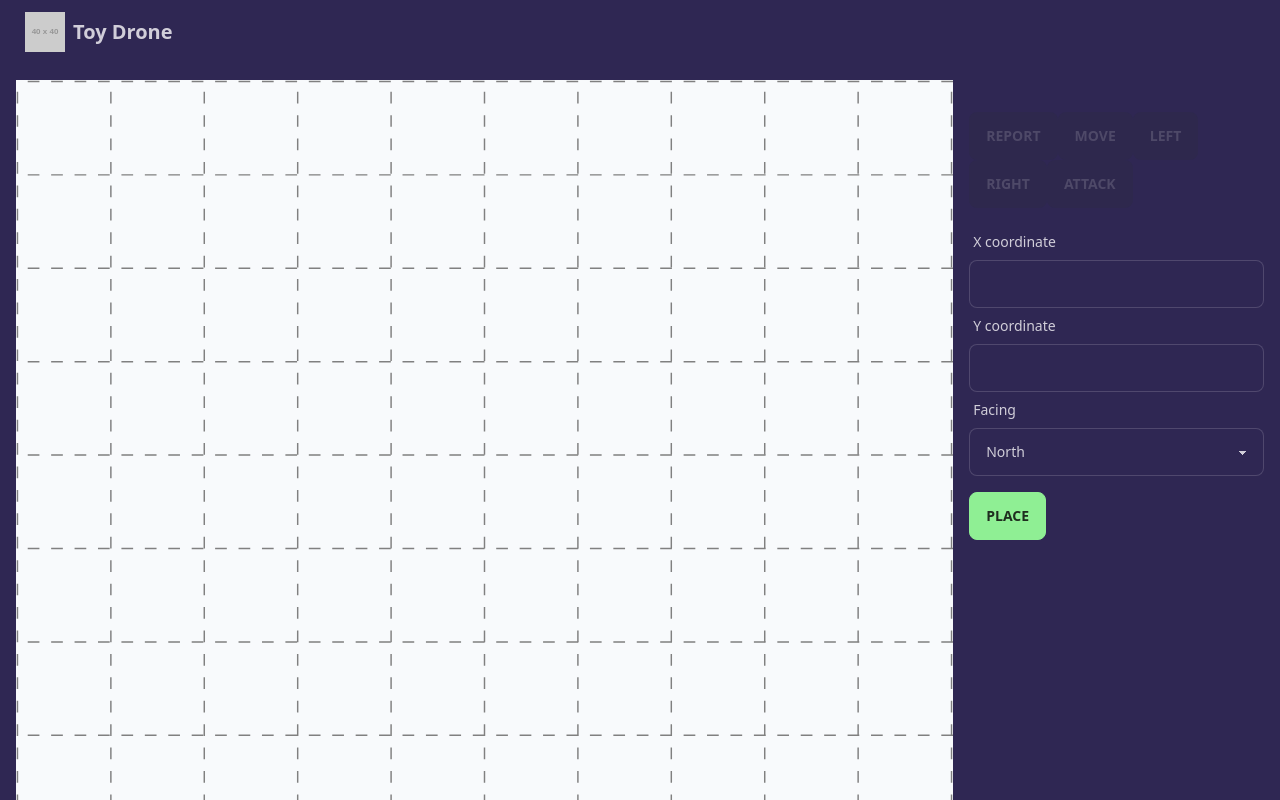
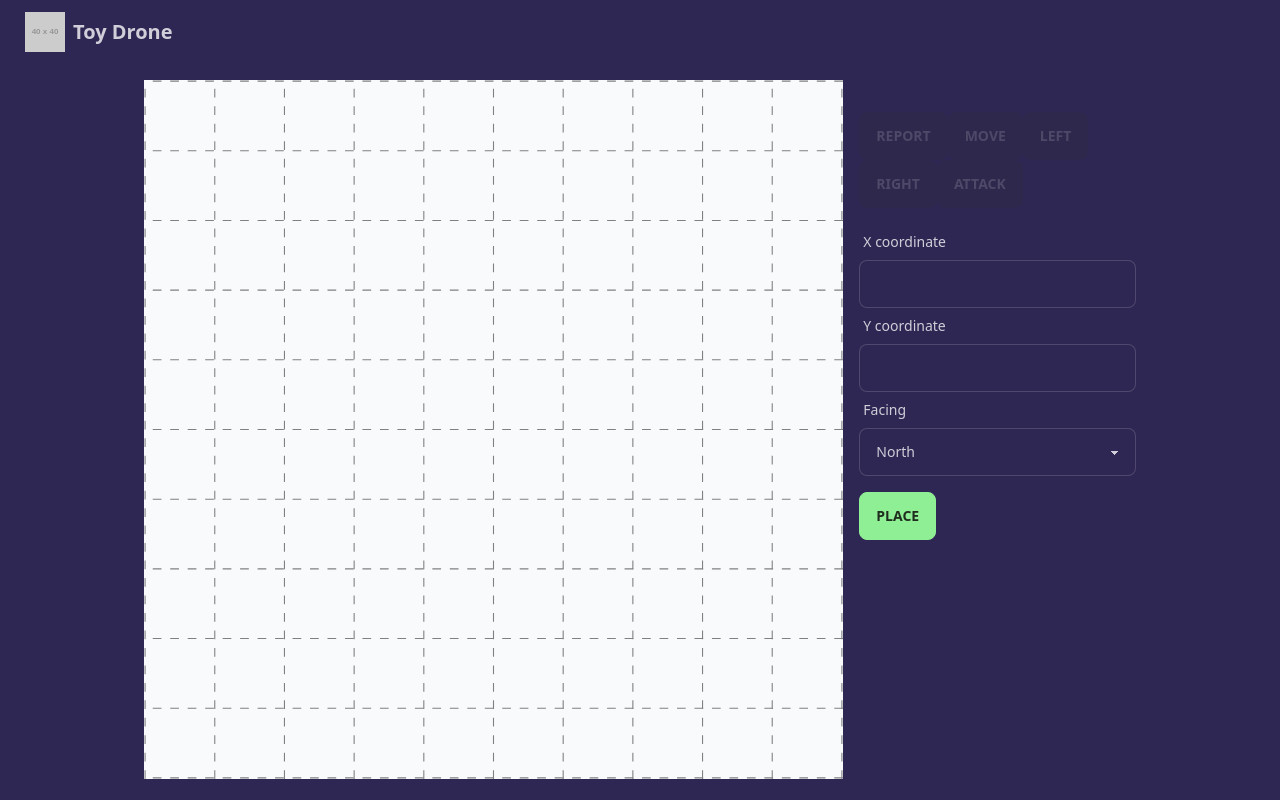
Before and after one commit to tomdoyleiom/drone-game, a Next.js app: page / in a window 1280 px wide. Shown: the top 800 px of the page. Built offline with nearby package versions, Linux system fonts and the light colour scheme.

Commit message:
reduce the size of the main container so the grid fits well

```diff
--- a/src/app/layout.tsx
+++ b/src/app/layout.tsx
@@ -16,7 +16,7 @@ export default function RootLayout({
     <html lang="en">
       <body>
         <NavBar />
-        <main className="m-auto min-w-[300px] max-w-7xl p-4">{children}</main>
+        <main className="m-auto min-w-[300px] max-w-5xl p-4">{children}</main>
       </body>
     </html>
   );
```
